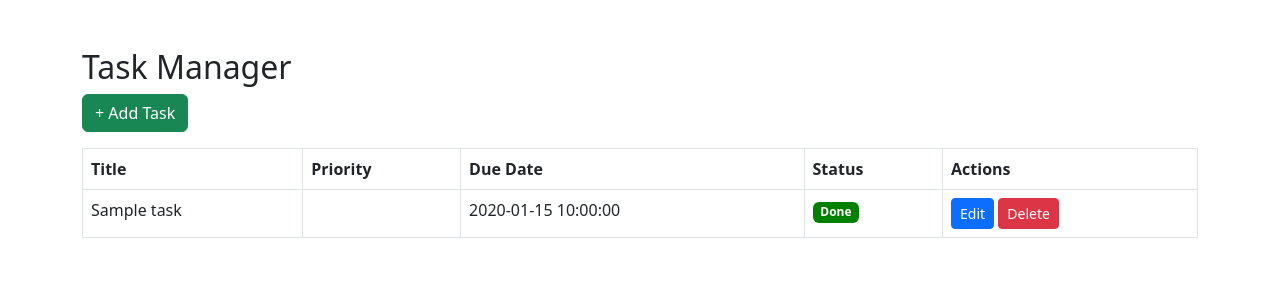
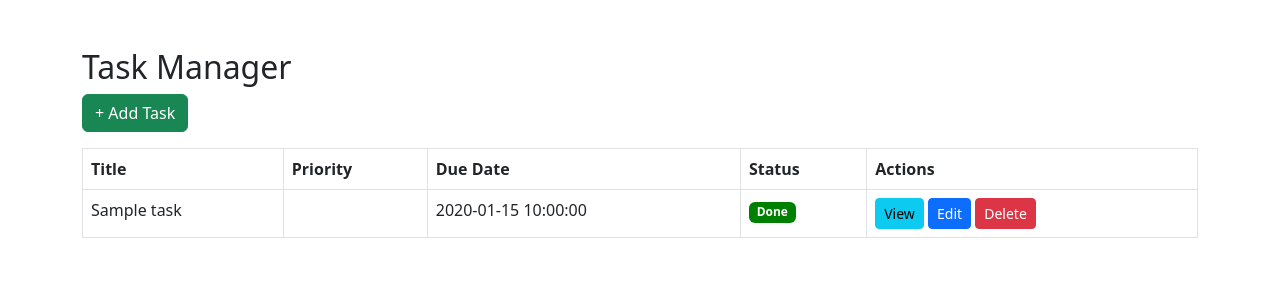
Before and after one commit to MdRabiulHasanRaju/mshr, a CodeIgniter app: page /mshr/index.php/tasks/index in a window 1280 px wide. Shown: the top 300 px of the page. Run offline with CodeIgniter, Linux system fonts and the light colour scheme; the visitor is signed in with stand-in values (Sample User, id 1); tables that the repository leaves empty or names only in its code hold one stand-in row (values such as "Sample post").

Commit message:
view system added in task manager

```diff
--- a/application/controllers/Tasks.php
+++ b/application/controllers/Tasks.php
@@ -15,6 +15,25 @@ class Tasks extends CI_Controller {
         $data['tasks'] = $this->Task_model->get_tasks($this->session->userdata('user_id'), $filters);
         $this->load->view('tasks/index', $data);
     }
+
+    public function view($id) {
+        // Ensure the ID is valid
+        if (empty($id) || !is_numeric($id)) {
+            echo json_encode(['status' => 'error', 'message' => 'Invalid task ID']);
+            return;
+        }
+
+        // Fetch the task details
+        $task = $this->Task_model->get($id);
+
+        if ($task) {
+            // Return task data as JSON
+            echo json_encode(['status' => 'success', 'task' => $task]);
+        } else {
+            echo json_encode(['status' => 'error', 'message' => 'Task not found']);
+        }
+    }
+
 
     public function store() {
         $this->Task_model->insert([
--- a/application/models/Task_model.php
+++ b/application/models/Task_model.php
@@ -13,6 +13,11 @@ class Task_model extends CI_Model {
         }
         return $this->db->get('tasks')->result();
     }
+    public function get($id) {
+        $query = $this->db->get_where('tasks', ['id' => $id]);
+        return $query->row();  // Return the task as an object or null if not found
+    }
+
 
     public function insert($data) {
         return $this->db->insert('tasks', $data);
--- a/application/views/tasks/index.php
+++ b/application/views/tasks/index.php
@@ -51,6 +51,7 @@
         </span>
     </td>
     <td>
+        <button class="btn btn-sm btn-info" onclick="viewTask(<?= $task->id ?>)">View</button>
         <button class="btn btn-sm btn-primary" onclick="editTask(<?= $task->id ?>, '<?= $task->title ?>', '<?= $task->description ?>', '<?= $task->priority ?>', '<?= $task->due_date ?>', '<?= $task->status ?>')">Edit</button>
         <button class="btn btn-sm btn-danger" onclick="deleteTask(<?= $task->id ?>)">Delete</button>
     </td>
@@ -89,8 +90,56 @@
   </div>
 </div>
 
+<!-- Modal for Viewing Task -->
+<div class="modal" id="viewTaskModal">
+  <div class="modal-dialog">
+    <div class="modal-content">
+      <div class="modal-header">
+        <h5 class="modal-title">View Task</h5>
+      </div>
+      <div class="modal-body">
+        <h6><strong>Title:</strong> <span id="view-title"></span></h6>
+        <p><strong>Description:</strong> <span id="view-description"></span></p>
+        <p><strong>Priority:</strong> <span id="view-priority"></span></p>
+        <p><strong>Due Date:</strong> <span id="view-due-date"></span></p>
+        <p><strong>Status:</strong> <span id="view-status"></span></p>
+      </div>
+      <div class="modal-footer">
+        <button type="button" class="btn btn-secondary" data-bs-dismiss="modal">Close</button>
+      </div>
+    </div>
+  </div>
+</div>
+
+
 <script src="https://cdn.jsdelivr.net/npm/bootstrap@5.3.0/dist/js/bootstrap.bundle.min.js"></script>
 <script>
+function viewTask(id) {
+    $.ajax({
+        url: '<?= base_url("tasks/view/") ?>' + id,  // Send a GET request to view the task details
+        method: 'GET',
+        dataType: 'json',
+        success: function(res) {
+            if (res.status === 'success') {
+                // Set the task details in the modal
+                $('#view-title').text(res.task.title);
+                $('#view-description').text(res.task.description);
+                $('#view-priority').text(res.task.priority);
+                $('#view-due-date').text(res.task.due_date);
+                $('#view-status').text(res.task.status);
+
+                // Show the modal
+                $('#viewTaskModal').modal('show');
+            } else {
+                alert('Error fetching task details');
+            }
+        },
+        error: function() {
+            alert('Error fetching task details');
+        }
+    });
+}
+
 function editTask(id, title, desc, priority, due, status) {
     $('#task_id').val(id);
     $('#title').val(title);
```
Also changed, not shown: 1 other file.
